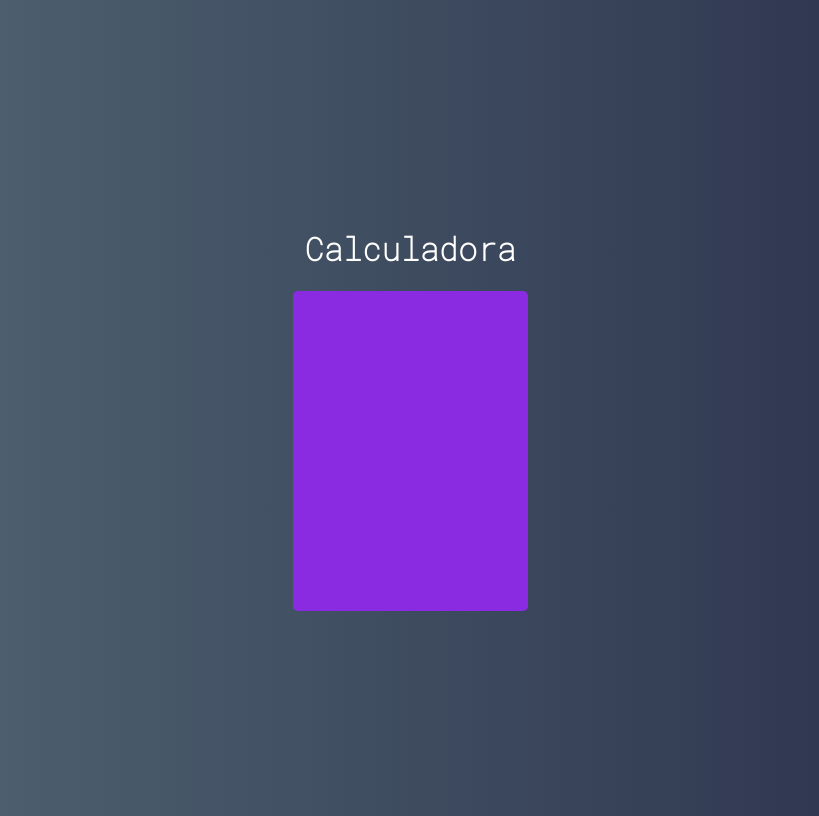
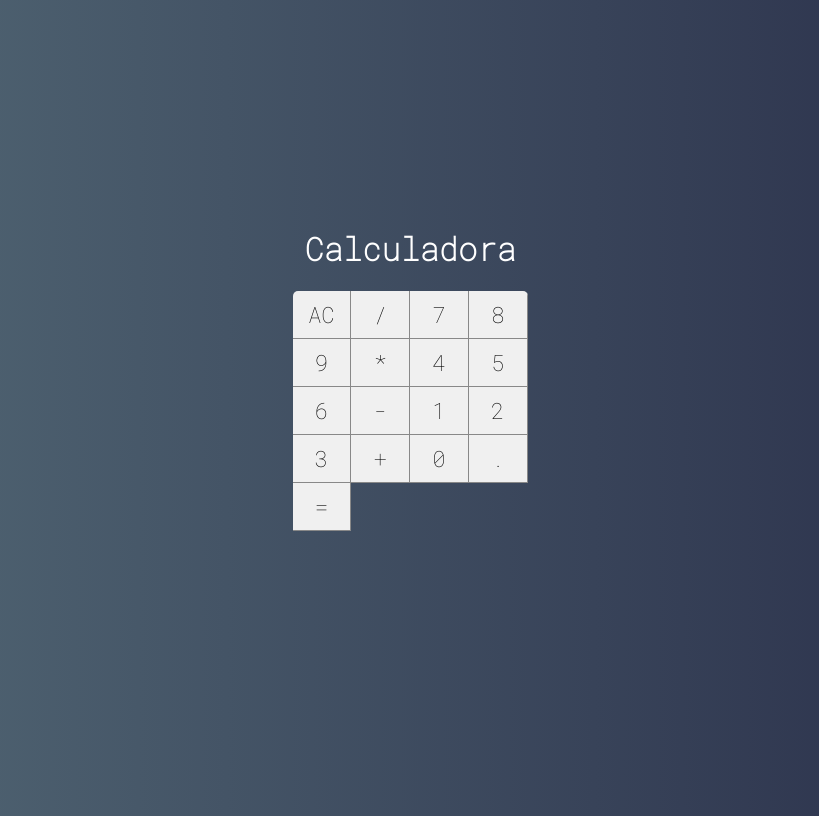
Before and after one commit to Felipe1501/calc-felipe-react, a React (Create React App) app in the folder calc-felipe/: page / in a window 1280 px wide. Shown: the whole page, without its empty margins (230-1049 px from the left). Built offline with nearby package versions, Linux system fonts and the light colour scheme.

Commit message:
aula 46 fix: button component

```diff
--- /dev/null
+++ b/calc-felipe/src/components/Button.css
@@ -0,0 +1,13 @@
+:root {
+    --bg-button: #f0f0f0;
+    --border-button: solid 1px #888;
+}
+
+.button{
+    font-size: 1.4rem;
+    background-color: var(--bg-button);
+    border: none;
+    border-right: var(--border-button);
+    border-bottom: var(--border-button);
+    outline: none;
+}
--- /dev/null
+++ b/calc-felipe/src/components/Button.jsx
@@ -0,0 +1,5 @@
+import React from "react";
+import './Button.css';
+
+export default props =>
+    <button className="button">{props.label}</button>
--- a/calc-felipe/src/main/Calculator.css
+++ b/calc-felipe/src/main/Calculator.css
@@ -3,5 +3,7 @@
     width: 235px;
     border-radius: 5px;
     overflow: hidden;
-    background-color: blueviolet;
+    display: grid;
+    grid-template-columns: repeat(4, 25%);
+    grid-template-rows: 48px 48px 48px 48px 48px;
 }
--- a/calc-felipe/src/main/Calculator.jsx
+++ b/calc-felipe/src/main/Calculator.jsx
@@ -1,10 +1,28 @@
 import React, {Component} from "react";
 import './Calculator.css';
+import Button from "../components/Button";
 
 export default class Calculator extends Component{
     render(){
         return(
             <div className="calculator">
+                <Button label="AC"/>
+                <Button label="/"/>
+                <Button label="7"/>
+                <Button label="8"/>
+                <Button label="9"/>
+                <Button label="*"/>
+                <Button label="4"/>
+                <Button label="5"/>
+                <Button label="6"/>
+                <Button label="-"/>
+                <Button label="1"/>
+                <Button label="2"/>
+                <Button label="3"/>
+                <Button label="+"/>
+                <Button label="0"/>
+                <Button label="."/>
+                <Button label="="/>
 
             </div>
         );
```
